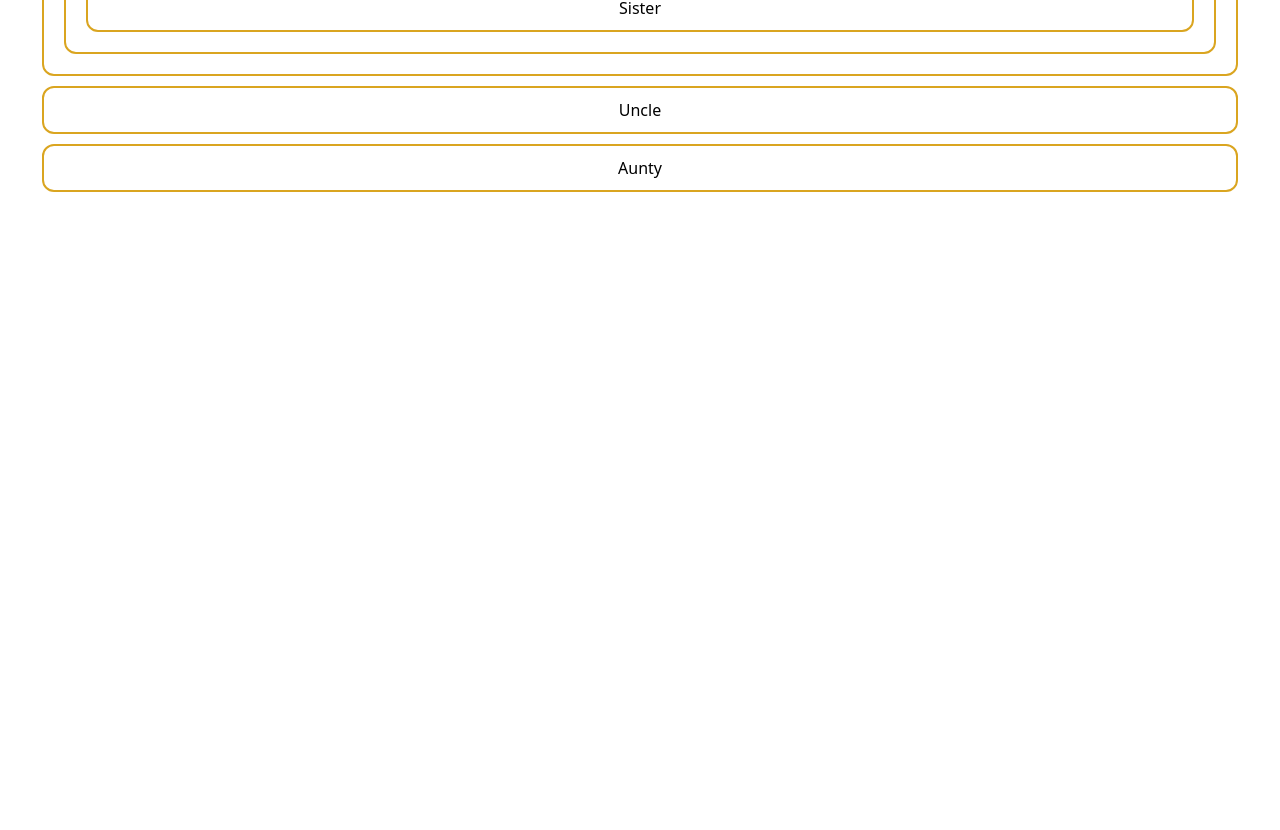
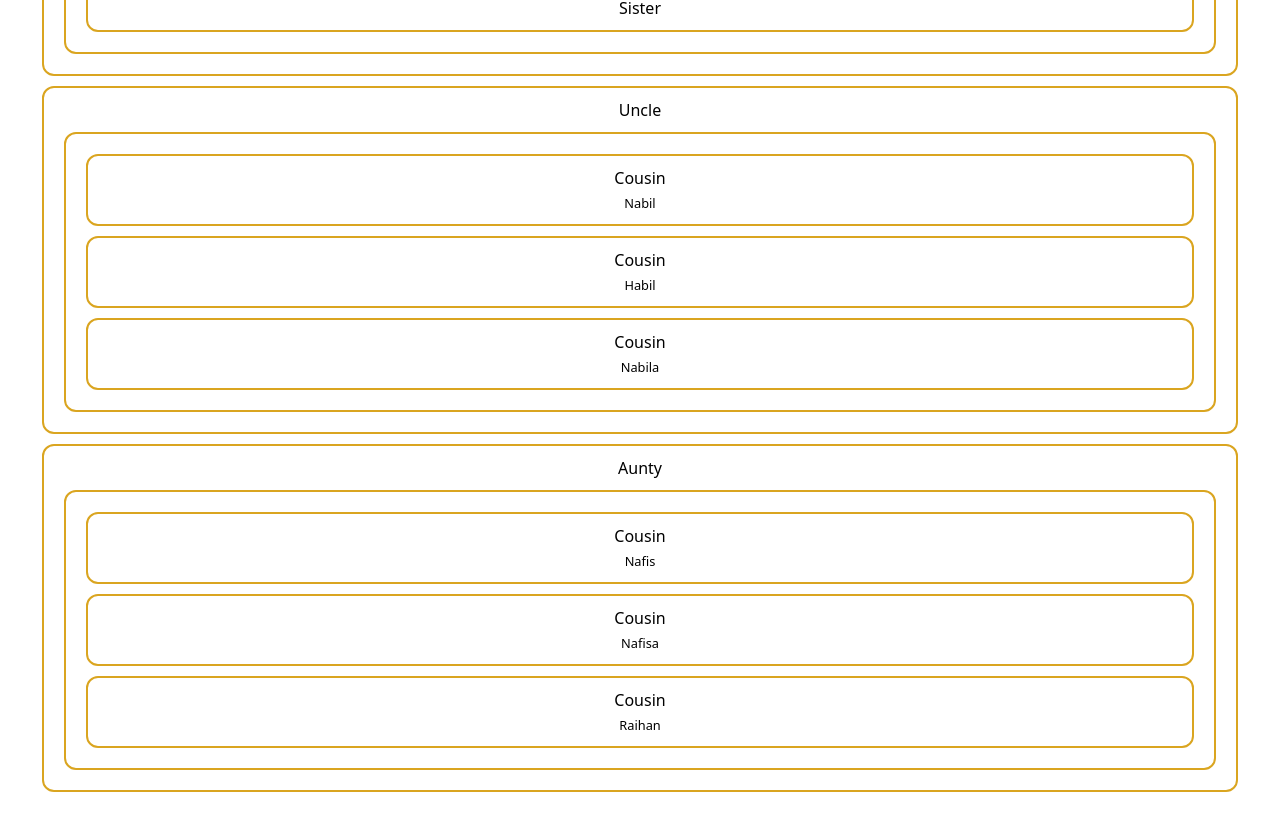
Before and after one commit to HasibUddin1/bangla-tshirt, a React (Vite) app: page /grandpa in a window 1280 px wide. Shown: the part 394-1224 px from the top of the page. Before the commit the page ends 800 px from the top, so only its background shows below. Built offline with nearby package versions, Linux system fonts and the light colour scheme.

Commit message:
added some new components for grandpa practice

```diff
--- a/src/components/Aunty/Aunty.jsx
+++ b/src/components/Aunty/Aunty.jsx
@@ -1,9 +1,15 @@
 import React from 'react';
+import Cousin from '../Cousin/Cousin';
 
 const Aunty = () => {
     return (
         <div>
             <h1 className='text-xl font-bold'>Aunty</h1>
+            <div className='flex'>
+                <Cousin>Nafis</Cousin>
+                <Cousin>Nafisa</Cousin>
+                <Cousin>Raihan</Cousin>
+            </div>
         </div>
     );
 };
--- /dev/null
+++ b/src/components/Cousin/Cousin.jsx
@@ -0,0 +1,12 @@
+import React from 'react';
+
+const Cousin = ({children}) => {
+    return (
+        <div>
+            <h1>Cousin</h1>
+            <p><small>{children}</small></p>
+        </div>
+    );
+};
+
+export default Cousin;
--- a/src/components/Uncle/Uncle.jsx
+++ b/src/components/Uncle/Uncle.jsx
@@ -1,9 +1,15 @@
 import React from 'react';
+import Cousin from '../Cousin/Cousin';
 
 const Uncle = () => {
     return (
         <div>
             <h1 className='text-xl font-bold'>Uncle</h1>
+            <div className='flex'>
+                <Cousin>Nabil</Cousin>
+                <Cousin>Habil</Cousin>
+                <Cousin>Nabila</Cousin>
+            </div>
         </div>
     );
 };
```
Also changed, not shown: src/components/Friend/Friend.jsx (added, +11 -0 lines).
